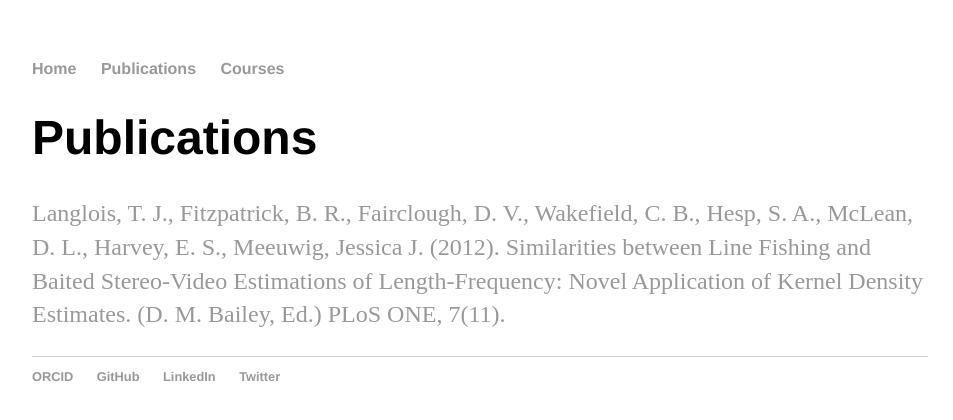
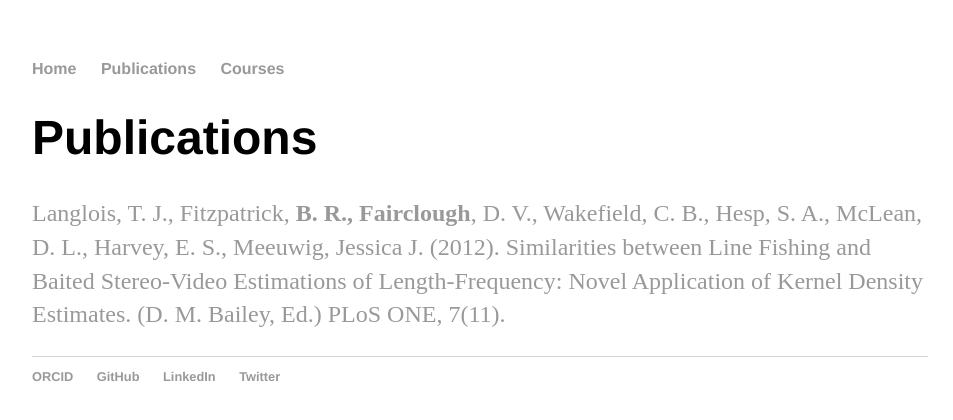
Before and after one commit to brfitzpatrick/brfitzpatrick.github.io, a Jekyll site: the page built from Publications.md, in a window 1280 px wide. Shown: the top 420 px of the page, without its empty margins (160-1113 px from the left). Built offline with Jekyll 4.4.1, drawn with Linux system fonts in a browser that asks for light colours.

Commit message:
put my name in bold

```diff
--- a/Publications.md
+++ b/Publications.md
@@ -5,4 +5,4 @@
 Publications
 ===================================
 
-[Langlois, T. J., Fitzpatrick, B. R., Fairclough, D. V., Wakefield, C. B., Hesp, S. A., McLean, D. L., Harvey, E. S., Meeuwig, Jessica J. (2012). Similarities between Line Fishing and Baited Stereo-Video Estimations of Length-Frequency: Novel Application of Kernel Density Estimates. (D. M. Bailey, Ed.) PLoS ONE, 7(11).](http://journals.plos.org/plosone/article?id=10.1371/journal.pone.0045973)
+[Langlois, T. J., Fitzpatrick, **B. R., Fairclough**, D. V., Wakefield, C. B., Hesp, S. A., McLean, D. L., Harvey, E. S., Meeuwig, Jessica J. (2012). Similarities between Line Fishing and Baited Stereo-Video Estimations of Length-Frequency: Novel Application of Kernel Density Estimates. (D. M. Bailey, Ed.) PLoS ONE, 7(11).](http://journals.plos.org/plosone/article?id=10.1371/journal.pone.0045973)
```
